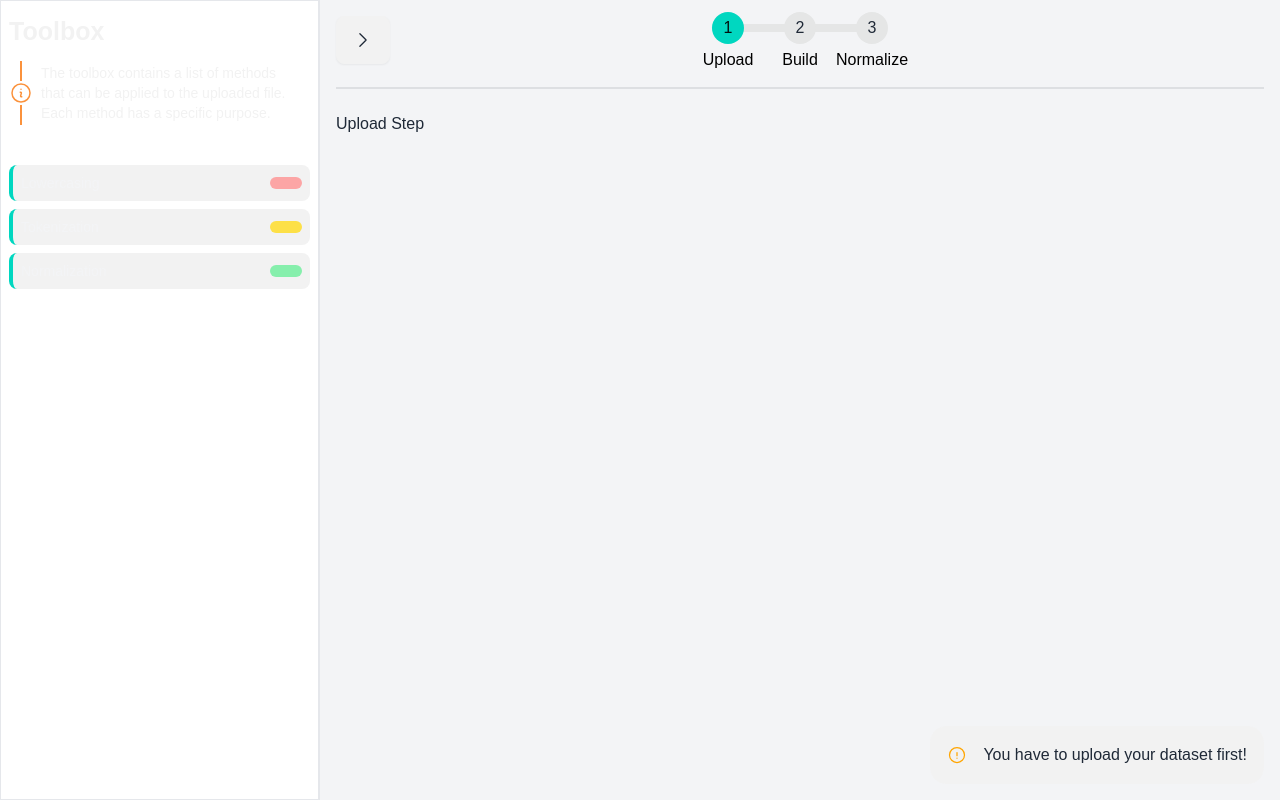
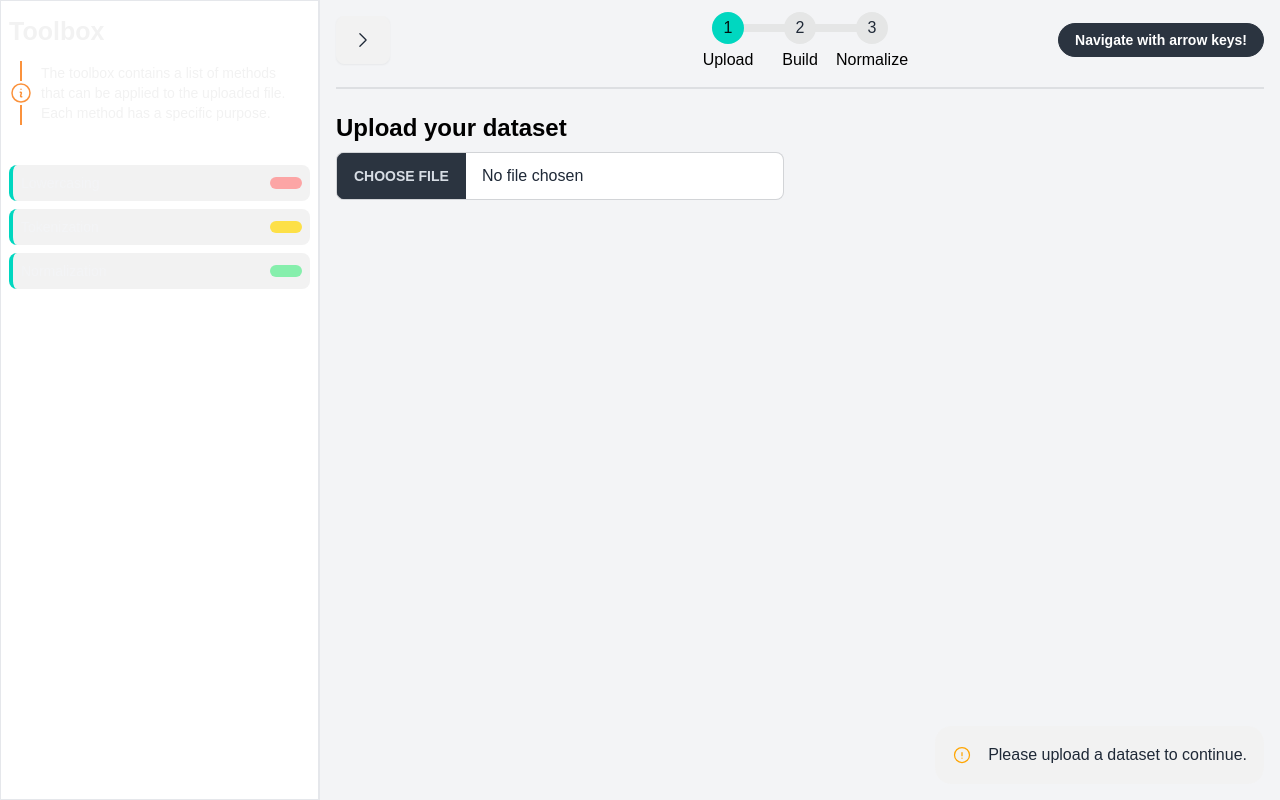
Before and after one commit to 0xbalazstoth/datveez, a Next.js app: page /builder in a window 1280 px wide. Built offline with nearby package versions, Linux system fonts and the light colour scheme.

Commit message:
Added dataset stats

```diff
--- a/app/builder/page.tsx
+++ b/app/builder/page.tsx
@@ -1,53 +1,29 @@
+// pages/steps.tsx
 "use client";
 
-import { useState, useEffect } from "react";
+import { useEffect, useState } from "react";
 import ToolboxItem from "../components/toolbox.item";
 import StepsLayout from "../layouts/steps.layout";
 import Sidebar from "../components/sidebar";
 import Steps from "../components/steps";
-import { Step, StepName } from "../types/step.type";
 import { ToolboxCategory } from "../types/toolbox.categories.type";
 import SmallScreenMessage from "../components/small.screen.message";
 import BuilderStep from "../steps/builder.step";
 import UploadStep from "../steps/upload.step";
 import NormalizeStep from "../steps/normalize.step";
-import {
-  ChevronLeftIcon,
-  ChevronRightIcon,
-  ExclamationCircleIcon,
-} from "@heroicons/react/24/outline";
+import { ExclamationCircleIcon } from "@heroicons/react/24/outline";
 import Toast from "../components/toast";
 import { ToastType } from "../types/toast.type";
 import StepIndicator from "../steps/step.indicator";
+import { StepsProvider, useSteps } from "../contexts/steps.context";
+import { StepName } from "../types/step.type";
 
 interface StepsPageProps {}
 
-const initialSteps: Step[] = [
-  {
-    name: StepName.Upload,
-    isCompleted: true,
-    order: 1,
-    id: Math.random().toString(),
-  },
-  {
-    name: StepName.Build,
-    isCompleted: false,
-    order: 2,
-    id: Math.random().toString(),
-  },
-  {
-    name: StepName.Normalize,
-    isCompleted: false,
-    order: 3,
-    id: Math.random().toString(),
-  },
-];
-
-export default function StepsPage(props: StepsPageProps) {
+const StepsPageContent = (props: StepsPageProps) => {
   const {} = props;
 
-  const [steps, setSteps] = useState<Step[]>(initialSteps);
-  const [currentStepIndex, setCurrentStepIndex] = useState<number>(0);
+  const { steps, currentStepIndex, uploadedFile } = useSteps();
 
   const [isScreenSmall, setIsScreenSmall] = useState(false);
   const [isClient, setIsClient] = useState(false);
@@ -66,33 +42,6 @@ export default function StepsPage(props: StepsPageProps) {
       window.removeEventListener("resize", handleResize);
     };
   }, []);
-
-  const goToNextStep = () => {
-    setSteps((prevSteps) => {
-      const newSteps = [...prevSteps];
-      if (currentStepIndex < newSteps.length - 1) {
-        newSteps[currentStepIndex].isCompleted = true;
-      }
-      return newSteps;
-    });
-    setCurrentStepIndex((prevIndex) =>
-      Math.min(prevIndex + 1, steps.length - 1)
-    );
-  };
-
-  const goToPreviousStep = () => {
-    setCurrentStepIndex((prevIndex) => {
-      const newIndex = Math.max(prevIndex - 1, 0);
-      setSteps((prevSteps) => {
-        const newSteps = [...prevSteps];
-        if (newIndex < newSteps.length) {
-          newSteps[newIndex].isCompleted = false;
-        }
-        return newSteps;
-      });
-      return newIndex;
-    });
-  };
 
   if (!isClient) {
     return null;
@@ -121,15 +70,14 @@ export default function StepsPage(props: StepsPageProps) {
         <input id="my-drawer-2" type="checkbox" className="drawer-toggle" />
         <div className="drawer-content p-4 flex flex-col min-h-screen">
           <div className="relative flex flex-row items-center">
-            <StepIndicator
-              currentStepIndex={currentStepIndex}
-              steps={steps}
-              setSteps={setSteps}
-              setCurrentStepIndex={setCurrentStepIndex}
-            ></StepIndicator>
+            <StepIndicator />
 
             <div className="absolute left-1/2 transform -translate-x-1/2">
               <Steps steps={steps}></Steps>
+            </div>
+
+            <div className="ml-auto badge badge-neutral p-4 text-white font-bold">
+              Navigate with arrow keys!
             </div>
           </div>
 
@@ -162,10 +110,27 @@ export default function StepsPage(props: StepsPageProps) {
         </Sidebar>
       </div>
 
-      <Toast
-        type={ToastType.Warning}
-        message="You have to upload your dataset first!"
-      ></Toast>
+      {/* switch case uploadedFile is not undefined/null */}
+
+      {uploadedFile ? (
+        <Toast
+          type={ToastType.Success}
+          message={`Using dataset: ${uploadedFile?.name}`}
+        ></Toast>
+      ) : (
+        <Toast
+          type={ToastType.Warning}
+          message="Please upload a dataset to continue."
+        ></Toast>
+      )}
     </StepsLayout>
   );
+};
+
+export default function StepsPage(props: StepsPageProps) {
+  return (
+    <StepsProvider>
+      <StepsPageContent {...props} />
+    </StepsProvider>
+  );
 }
--- /dev/null
+++ b/app/contexts/steps.context.tsx
@@ -0,0 +1,112 @@
+// contexts/StepsContext.tsx
+import {
+  createContext,
+  useState,
+  useContext,
+  useEffect,
+  ReactNode,
+} from "react";
+import { Step, StepName } from "../types/step.type";
+
+interface StepsContextProps {
+  steps: Step[];
+  currentStepIndex: number;
+  goToNextStep: () => void;
+  goToPreviousStep: () => void;
+  setSteps: React.Dispatch<React.SetStateAction<Step[]>>;
+  setCurrentStepIndex: React.Dispatch<React.SetStateAction<number>>;
+  uploadedFile: File | null;
+  setUploadedFile: React.Dispatch<React.SetStateAction<File | null>>;
+}
+
+const StepsContext = createContext<StepsContextProps | undefined>(undefined);
+
+const initialSteps: Step[] = [
+  {
+    name: StepName.Upload,
+    isCompleted: true,
+    order: 1,
+    id: Math.random().toString(),
+  },
+  {
+    name: StepName.Build,
+    isCompleted: false,
+    order: 2,
+    id: Math.random().toString(),
+  },
+  {
+    name: StepName.Normalize,
+    isCompleted: false,
+    order: 3,
+    id: Math.random().toString(),
+  },
+];
+
+export const StepsProvider = ({ children }: { children: ReactNode }) => {
+  const [steps, setSteps] = useState<Step[]>(initialSteps);
+  const [currentStepIndex, setCurrentStepIndex] = useState<number>(0);
+  const [uploadedFile, setUploadedFile] = useState<File | null>(null);
+
+  useEffect(() => {
+    const savedSteps = localStorage.getItem("steps");
+    if (savedSteps) {
+      setSteps(JSON.parse(savedSteps));
+    }
+  }, []);
+
+  useEffect(() => {
+    localStorage.setItem("steps", JSON.stringify(steps));
+  }, [steps]);
+
+  const goToNextStep = () => {
+    setSteps((prevSteps) => {
+      const newSteps = [...prevSteps];
+      if (currentStepIndex < newSteps.length - 1) {
+        newSteps[currentStepIndex].isCompleted = true;
+      }
+      return newSteps;
+    });
+    setCurrentStepIndex((prevIndex) =>
+      Math.min(prevIndex + 1, steps.length - 1)
+    );
+  };
+
+  const goToPreviousStep = () => {
+    setCurrentStepIndex((prevIndex) => {
+      const newIndex = Math.max(prevIndex - 1, 0);
+      setSteps((prevSteps) => {
+        const newSteps = [...prevSteps];
+        if (newIndex < newSteps.length) {
+          newSteps[newIndex].isCompleted = false;
+        }
+        return newSteps;
+      });
+      return newIndex;
+    });
+  };
+
+  return (
+    <StepsContext.Provider
+      value={{
+        steps,
+        currentStepIndex,
+        goToNextStep,
+        goToPreviousStep,
+        setSteps,
+        setCurrentStepIndex,
+        uploadedFile,
+        setUploadedFile,
+      }}
+    >
+      {children}
+    </StepsContext.Provider>
+  );
+};
+
+export const useSteps = () => {
+  const context = useContext(StepsContext);
+  if (!context) {
+    throw new Error("useSteps must be used within a StepsProvider");
+  }
+  return context;
+};
--- a/app/steps/builder.step.tsx
+++ b/app/steps/builder.step.tsx
@@ -1,12 +1,16 @@
-import { useRef } from "react";
+// steps/builder.step.tsx
+import { useRef, useEffect, useState } from "react";
 import Modal from "../components/modal";
 import Flow from "../flow editor/flow";
+import { useSteps } from "../contexts/steps.context";
 
 interface BuilderStepProps {}
 
 export default function BuilderStep(props: BuilderStepProps) {
   const {} = props;
+  const { uploadedFile } = useSteps();
   const datasetModalRef = useRef<HTMLDialogElement>(null);
+  const [fileContent, setFileContent] = useState<string | null>(null);
 
   const handleDatasetModalOpen = () => {
     datasetModalRef.current?.showModal();
@@ -19,6 +23,25 @@ export default function BuilderStep(props: BuilderStepProps) {
   const handleGetConnections = (connections: any) => {
     console.log("Connections from Flow:", connections);
   };
+
+  useEffect(() => {
+    if (uploadedFile) {
+      const reader = new FileReader();
+      reader.onload = (event) => {
+        const content = event.target?.result;
+        if (content) {
+          setFileContent(content.toString());
+        }
+      };
+      reader.readAsText(uploadedFile);
+    }
+  }, [uploadedFile]);
+
+  useEffect(() => {
+    if (fileContent) {
+      console.log("File content in BuilderStep:", fileContent);
+    }
+  }, [fileContent]);
 
   return (
     <>
--- a/app/steps/upload.step.tsx
+++ b/app/steps/upload.step.tsx
@@ -1,11 +1,147 @@
+import {
+  TrashIcon,
+  ChartBarSquareIcon,
+  DocumentTextIcon,
+} from "@heroicons/react/24/outline";
+import { useSteps } from "../contexts/steps.context";
+import { useState, useRef, useEffect } from "react";
+import Papa from "papaparse";
+
 interface UploadStepProps {}
 
 export default function UploadStep(props: UploadStepProps) {
   const {} = props;
+  const { uploadedFile, setUploadedFile } = useSteps();
+  const [error, setError] = useState<string | null>(null);
+  const [fileStats, setFileStats] = useState<any | null>(null);
+  const [fileData, setFileData] = useState<any[] | null>(null);
+  const fileInputRef = useRef<HTMLInputElement>(null);
+
+  const handleFileUpload = (event: React.ChangeEvent<HTMLInputElement>) => {
+    const file = event.target.files?.[0];
+    if (file) {
+      if (file.type !== "text/csv") {
+        setError("Only CSV files are allowed.");
+        return;
+      }
+      setUploadedFile(file);
+      setError(null);
+
+      const reader = new FileReader();
+      reader.onload = (e) => {
+        const text = e.target?.result;
+        if (text) {
+          Papa.parse(text.toString(), {
+            header: true,
+            complete: (result) => {
+              setFileStats({
+                rowCount: result.data.length,
+                columnCount: result.meta.fields ? result.meta.fields.length : 0,
+                columns: result.meta.fields || [],
+              });
+              setFileData(result.data);
+            },
+          });
+        }
+      };
+      reader.readAsText(file);
+    }
+  };
+
+  const handleFileDelete = () => {
+    setUploadedFile(null);
+    setFileStats(null);
+    setFileData(null);
+    if (fileInputRef.current) {
+      fileInputRef.current.value = "";
+    }
+  };
 
   return (
-    <div>
-      <h1>Upload Step</h1>
+    <div className="flex flex-col gap-10">
+      <div className="flex flex-col gap-2">
+        <h1 className="text-2xl font-bold text-black">Upload your dataset</h1>
+        <div className="flex flex-row gap-3">
+          <input
+            type="file"
+            ref={fileInputRef}
+            className="file-input file-input-bordered w-full max-w-md"
+            onChange={handleFileUpload}
+            accept=".csv"
+          />
+          {uploadedFile && (
+            <button
+              className="btn btn-square bg-red-500 border-0 hover:bg-red-400"
+              onClick={handleFileDelete}
+            >
+              <TrashIcon className="h-5 w-5 text-white" />
+            </button>
+          )}
+          {error && <p className="text-red-500">{error}</p>}
+        </div>
+      </div>
+
+      {fileStats && (
+        <div className="flex flex-col gap-2">
+          <h1 className="text-2xl font-bold text-black">Dataset Statistics</h1>
+          <div className="stats shadow">
+            <div className="stat">
+              <div className="stat-figure text-secondary">
+                <DocumentTextIcon className="h-8 w-8" />
+              </div>
+              <div className="stat-title">Total Rows</div>
+              <div className="stat-value">{fileStats.rowCount}</div>
+            </div>
+
+            <div className="stat">
+              <div className="stat-figure text-secondary">
+                <ChartBarSquareIcon className="h-8 w-8" />
+              </div>
+              <div className="stat-title">Total Columns</div>
+              <div className="stat-value">{fileStats.columnCount}</div>
+            </div>
+
+            <div className="stat">
+              <div className="stat-figure text-secondary">
+                <ChartBarSquareIcon className="h-8 w-8" />
+              </div>
+              <div className="stat-title">Columns</div>
+              <div className="stat-value text-sm">
+                {fileStats.columns.join(", ")}
+              </div>
+            </div>
+          </div>
+        </div>
+      )}
+
+      {fileData && (
+        <div className="flex flex-col gap-2">
+          <h1 className="text-2xl font-bold text-black">Dataset preview</h1>
+          <span className="text-black">
+            Showing the first 10 rows of the dataset.
+          </span>
+          <div className="overflow-x-auto overflow-y-auto bg-neutral p-4 rounded-lg h-[400px]">
+            <table className="table table-xs table-zebra table-pin-rows">
+              <thead>
+                <tr>
+                  {fileStats.columns.map((col: string, index: number) => (
+                    <th key={index}>{col}</th>
+                  ))}
+                </tr>
+              </thead>
+              <tbody>
+                {fileData.slice(0, 10).map((row, rowIndex) => (
+                  <tr key={rowIndex}>
+                    {fileStats.columns.map((col: string, colIndex: number) => (
+                      <td key={colIndex}>{row[col]}</td>
+                    ))}
+                  </tr>
+                ))}
+              </tbody>
+            </table>
+          </div>
+        </div>
+      )}
     </div>
   );
 }
--- a/package.json
+++ b/package.json
@@ -17,6 +17,7 @@
     "d3": "^7.9.0",
     "d3-hierarchy": "^3.1.2",
     "next": "14.2.4",
+    "papaparse": "^5.4.1",
     "react": "^18",
     "react-dom": "^18",
     "reactflow": "^11.11.4",
@@ -31,6 +32,7 @@
   "devDependencies": {
     "@types/d3": "^7.4.3",
     "@types/node": "^20",
+    "@types/papaparse": "^5.3.14",
     "@types/react": "^18",
     "@types/react-dom": "^18",
     "@types/uuid": "^10.0.0",
```
Also changed, not shown: app/steps/step.indicator.tsx (+28 -35 lines), 1 other file (tests, documents, lock files or other folders).
